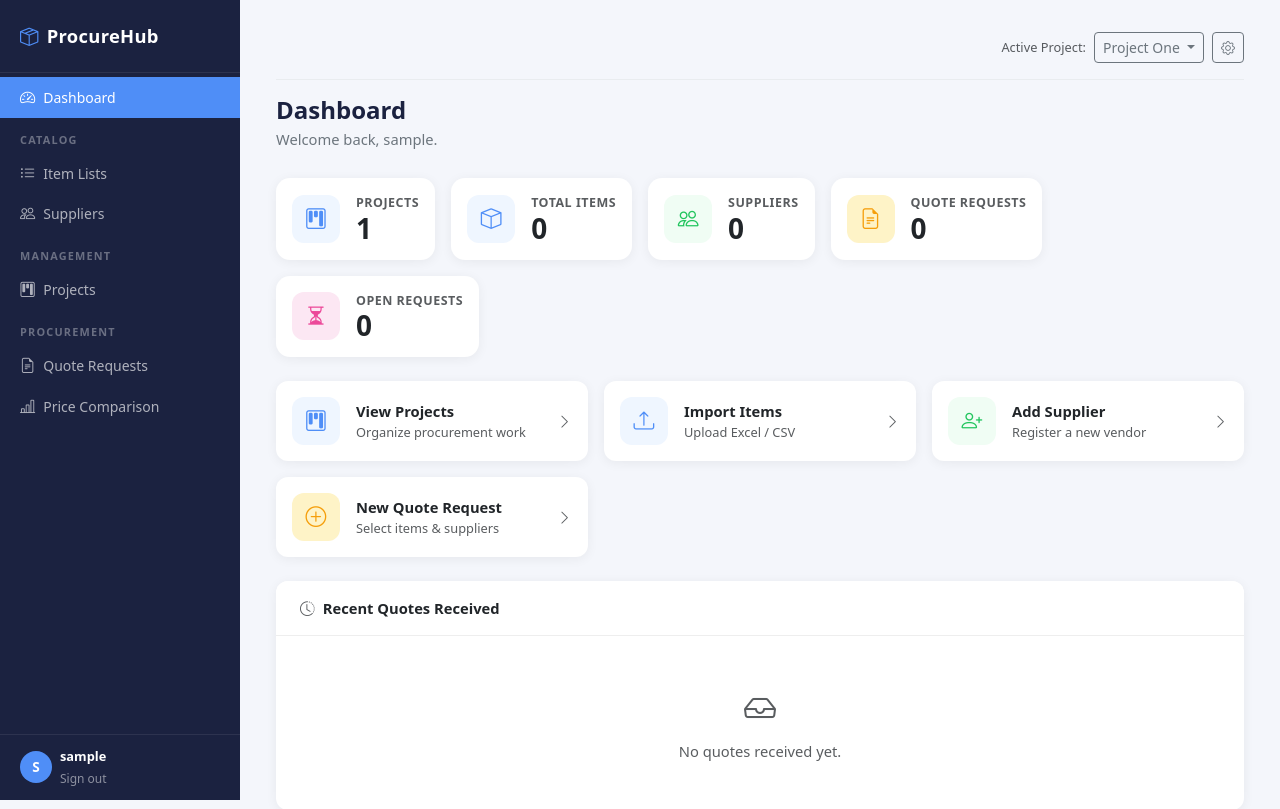
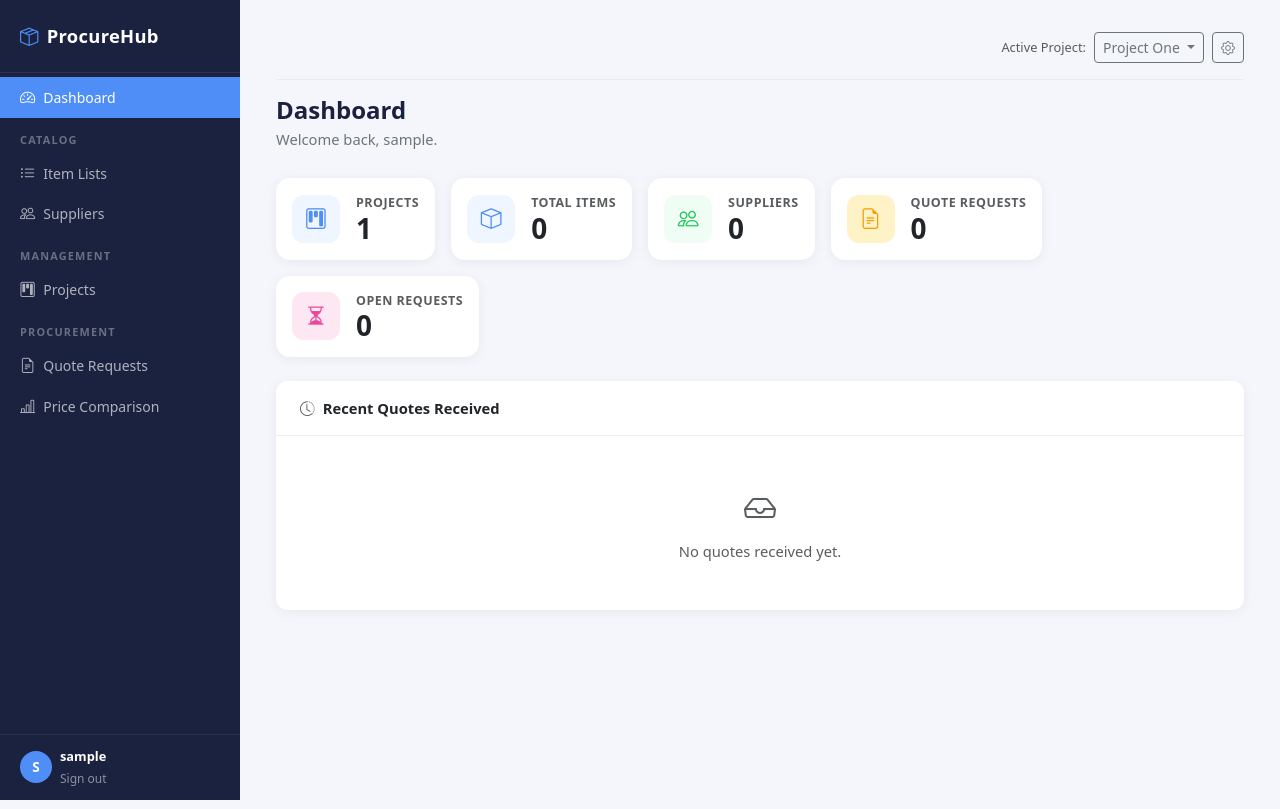
Before and after one commit to cnathani-dev/procurehub, a Flask app: page /dashboard in a window 1280 px wide. Shown: the top 809 px of the page. Run offline with Flask 3, Linux system fonts and the light colour scheme; the visitor is signed in with stand-in values (Sample User, id 1); data comes from the database, SQL or seed files in the repository; data that the repository does not hold is empty.

Commit message:
Remove action buttons from dashboard
Dashboard now focuses on displaying key metrics (Projects, Items, Suppliers,
Quote Requests, Open Requests) and recent activity. Quick action cards have
been removed since these actions are now accessible through the main navigation
menu (Item Lists, Settings icon, etc.).

Co-Authored-By: Claude Haiku 4.5 <noreply@anthropic.com>

```diff
--- a/templates/dashboard.html
+++ b/templates/dashboard.html
@@ -68,50 +68,6 @@
   </div>
 </div>
 
-<!-- ── Quick actions ──────────────────────────────────────────────────── -->
-<div class="row g-3 mb-4">
-  <div class="col-md-4">
-    <a href="{{ url_for('projects_list') }}" class="card p-3 text-decoration-none d-flex flex-row align-items-center gap-3" style="color:inherit;">
-      <div class="stat-icon" style="background:#eff6ff;color:#4f8ef7;flex-shrink:0;"><i class="bi bi-kanban"></i></div>
-      <div>
-        <div class="fw-600" style="font-weight:600;">View Projects</div>
-        <div class="text-muted" style="font-size:.8rem;">Organize procurement work</div>
-      </div>
-      <i class="bi bi-chevron-right ms-auto text-muted"></i>
-    </a>
-  </div>
-  <div class="col-md-4">
-    <a href="{{ url_for('items_import') }}" class="card p-3 text-decoration-none d-flex flex-row align-items-center gap-3" style="color:inherit;">
-      <div class="stat-icon" style="background:#eff6ff;color:#4f8ef7;flex-shrink:0;"><i class="bi bi-upload"></i></div>
-      <div>
-        <div class="fw-600" style="font-weight:600;">Import Items</div>
-        <div class="text-muted" style="font-size:.8rem;">Upload Excel / CSV</div>
-      </div>
-      <i class="bi bi-chevron-right ms-auto text-muted"></i>
-    </a>
-  </div>
-  <div class="col-md-4">
-    <a href="{{ url_for('suppliers_add') }}" class="card p-3 text-decoration-none d-flex flex-row align-items-center gap-3" style="color:inherit;">
-      <div class="stat-icon" style="background:#f0fdf4;color:#22c55e;flex-shrink:0;"><i class="bi bi-person-plus"></i></div>
-      <div>
-        <div class="fw-600" style="font-weight:600;">Add Supplier</div>
-        <div class="text-muted" style="font-size:.8rem;">Register a new vendor</div>
-      </div>
-      <i class="bi bi-chevron-right ms-auto text-muted"></i>
-    </a>
-  </div>
-  <div class="col-md-4">
-    <a href="{{ url_for('quotes_create') }}" class="card p-3 text-decoration-none d-flex flex-row align-items-center gap-3" style="color:inherit;">
-      <div class="stat-icon" style="background:#fef3c7;color:#f59e0b;flex-shrink:0;"><i class="bi bi-plus-circle"></i></div>
-      <div>
-        <div class="fw-600" style="font-weight:600;">New Quote Request</div>
-        <div class="text-muted" style="font-size:.8rem;">Select items & suppliers</div>
-      </div>
-      <i class="bi bi-chevron-right ms-auto text-muted"></i>
-    </a>
-  </div>
-</div>
-
 <!-- ── Recent activity ────────────────────────────────────────────────── -->
 <div class="card">
   <div class="card-header d-flex align-items-center gap-2 py-3 px-4">
```
